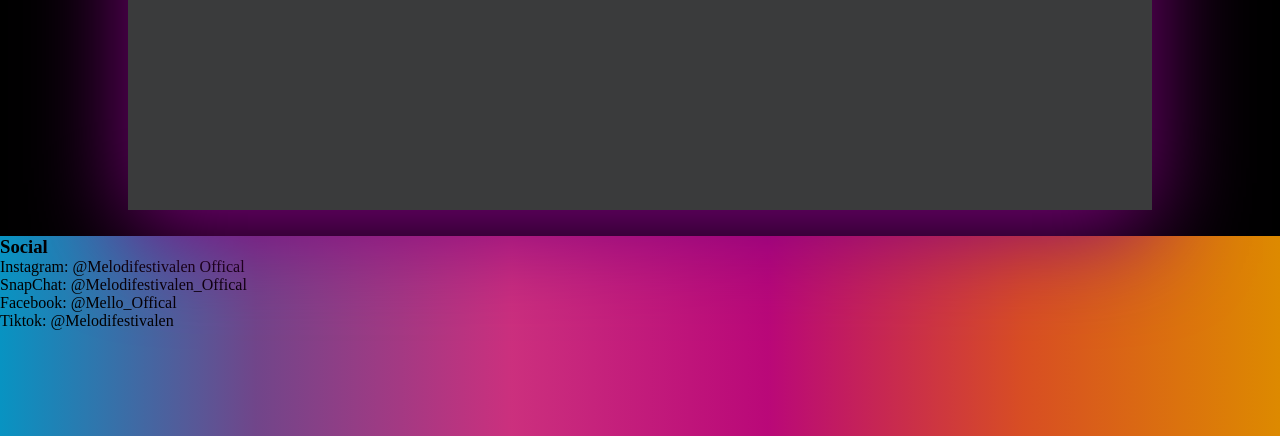
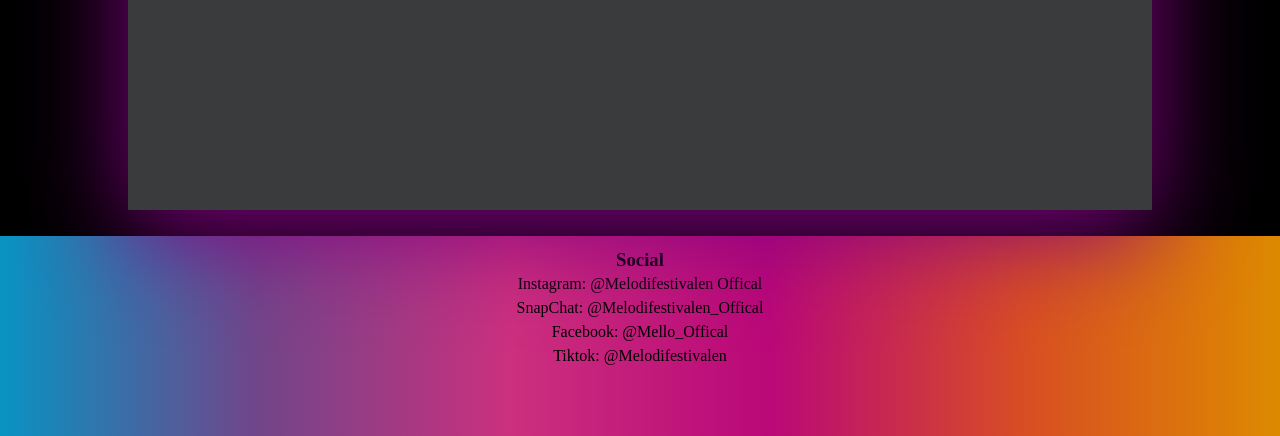
Before and after one commit to Siqius/Mellodifestivalen, a PHP site: page / in a window 1280 px wide. Shown: the part 1590-2026 px from the top of the page. Run offline with PHP 8.4, Linux system fonts and the light colour scheme; data that the repository does not hold is empty.

Commit message:
Text in footer fixes

```diff
--- a/css/style.css
+++ b/css/style.css
@@ -52,6 +52,15 @@
     height: 25%;
     background: linear-gradient(90deg, #09aae0dd, #82509fdd, #eb3791dd, #d6098bdd, #f95a28dd, #ff9f00dd);
     margin-top:2%;
+}
+
+footer div{
+    justify-content: center;
+    text-align:center;
+    align-items:center;
+    padding-top: 1%;
+    line-height: 150%;
+
 }
 
 #content{
```
Also changed, not shown: index.html (+4 -4 lines).
